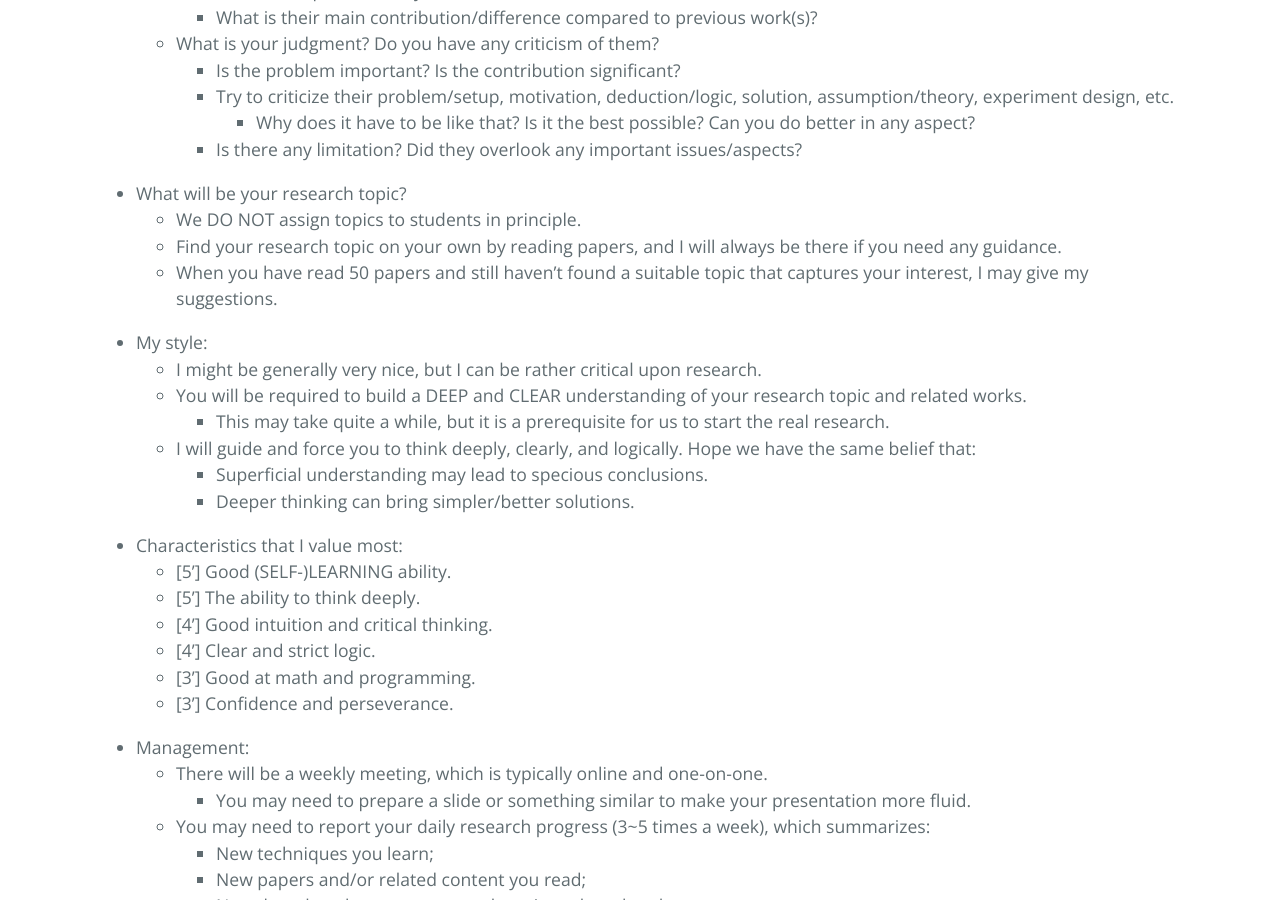
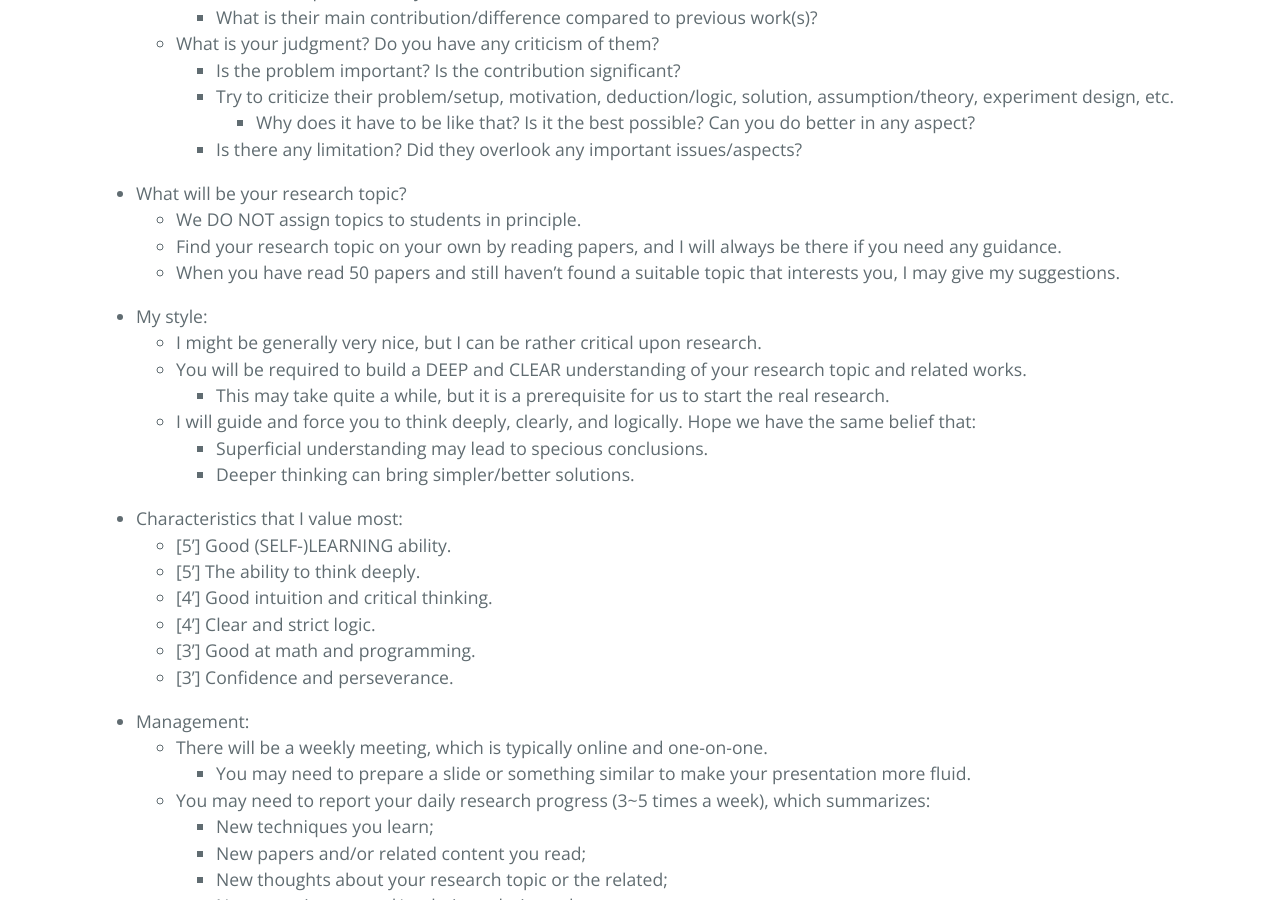
Before and after one commit to ZhimingZhou/zhimingzhou.github.io, a Jekyll site: the page built from _posts/2021-10-11-Prospective-Students.md, in a window 1280 px wide and 900 px high, scrolled down 810 px. Built offline with Jekyll 4.4.1, drawn with Linux system fonts in a browser that asks for light colours.

Commit message:
Update 2021-10-11-Prospective-Students.md

```diff
--- a/_posts/2021-10-11-Prospective-Students.md
+++ b/_posts/2021-10-11-Prospective-Students.md
@@ -37,7 +37,7 @@ I’m looking for talented students with enthusiasm for fundamental research in
 - What will be your research topic?
 	- We DO NOT assign topics to students in principle.
 	- Find your research topic on your own by reading papers, and I will always be there if you need any guidance.
-	- When you have read 50 papers and still haven't found a suitable topic that captures your interest, I may give my suggestions.
+	- When you have read 50 papers and still haven't found a suitable topic that interests you, I may give my suggestions.
 
 <!--  -->
 - My style:
```
